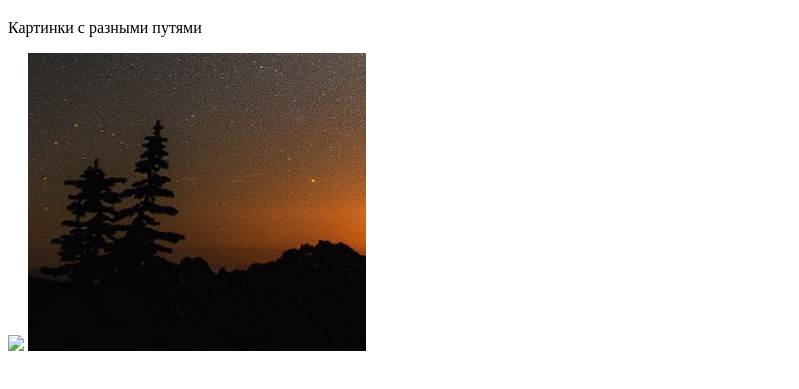
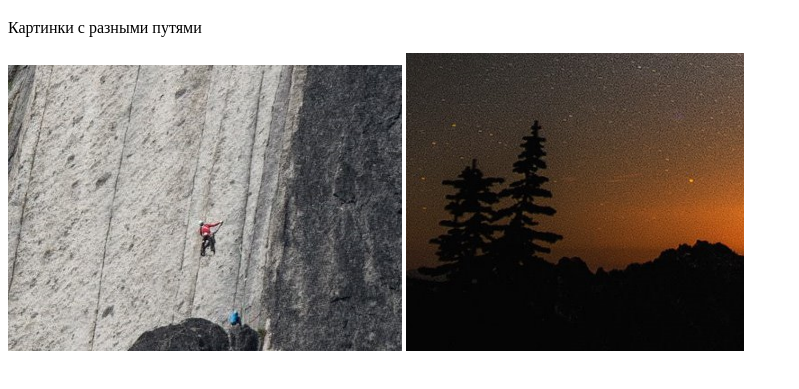
Before and after one commit to waldmarca/my-project, a plain HTML site: page folder/inner/index.html in a window 1280 px wide. Shown: the part 61-450 px from the top of the page, without its empty margins (0-799 px from the left). Drawn offline with Linux system fonts and the light colour scheme.

Commit message:
Update index.html

```diff
--- a/folder/inner/index.html
+++ b/folder/inner/index.html
@@ -9,7 +9,7 @@
 <body>
   <h1>Фотографии</h1>
   <p>Картинки с разными путями</p>
-  <img src="my-project/img/img1.png">
+  <img src="/my-project/img/img1.png">
   <img src="../../img/img2.png">
 </body>
 
```
